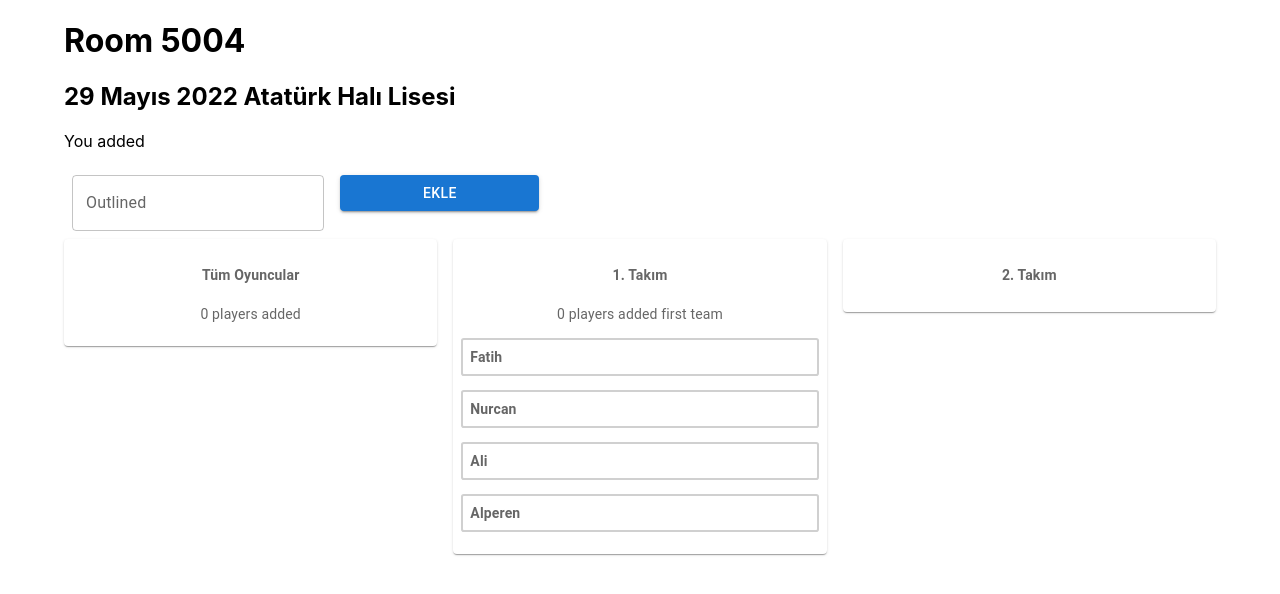
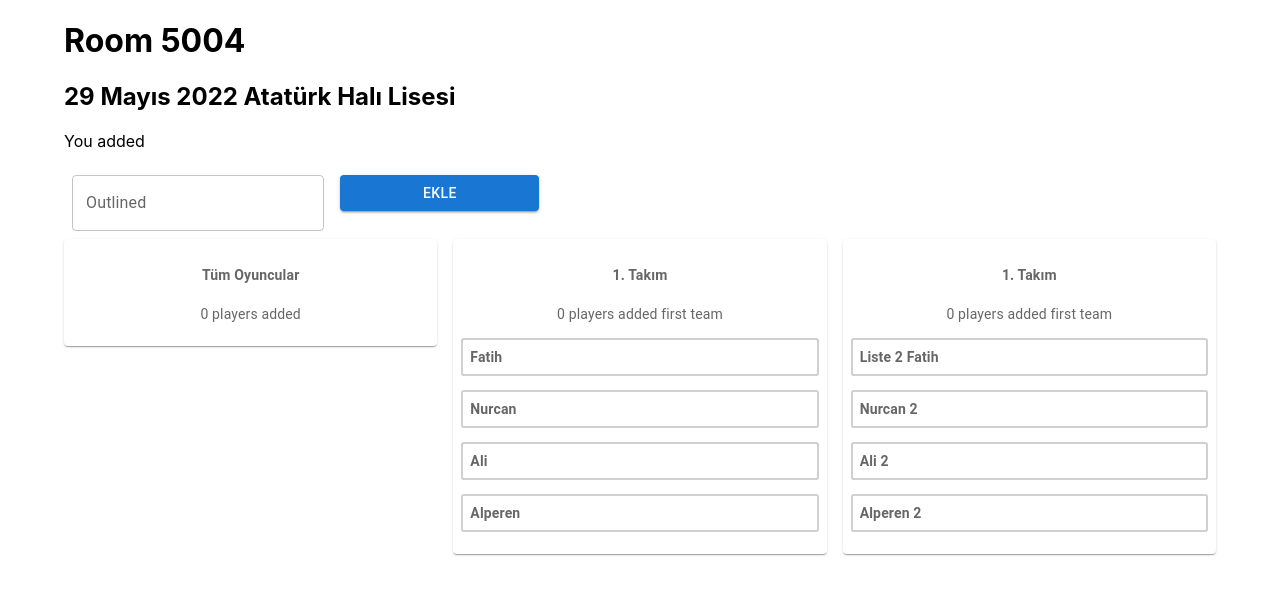
Before and after one commit to fbayhan/HaliSaha, a React (Create React App) app: page / in a window 1280 px wide. Shown: the top 594 px of the page. Built offline with nearby package versions, Linux system fonts and the light colour scheme.

Commit message:
Bug fix in team creation

```diff
--- a/src/App.js
+++ b/src/App.js
@@ -24,6 +24,7 @@ function App() {
     const [characters, updateCharacters] = useState(players);
 
     const [firstTeam, setFirstTeam] = useState([]);
+    const [secondTeam, setSecondTeam] = useState([]);
 
 
     const firstTeamItemsDemo = [{
@@ -44,8 +45,28 @@ function App() {
         },
     ];
 
+    const secondTeamItemsDemo = [{
+        "id": 30,
+        "name": "Liste 2 Fatih"
+    },
+        {
+            "id": 40,
+            "name": "Nurcan 2"
+        },
+        {
+            "id": 50,
+            "name": "Ali 2"
+        },
+        {
+            "id": 60,
+            "name": "Alperen 2"
+        },
+    ];
+
+
     useEffect(() => {
         setFirstTeam(firstTeamItemsDemo);
+        setSecondTeam(secondTeamItemsDemo);
     }, []);
 
 
@@ -74,8 +95,12 @@ function App() {
 
     function handleOnDragEnd(result) {
         //if (!result.destination) return;
+        const {source, destination} = result;
 
-        const {source, destination} = result;
+        let dummyList = getDroppableList(source.droppableId);
+        console.log(dummyList);
+
+
 
         console.log(source);
         console.log(destination);
@@ -108,57 +133,83 @@ function App() {
         }
     }
 
-    const id2List = {
-        droppable: 'items',
-        droppable2: 'selected'
-    };
 
-    function getList(id) {
-        this.state[this.id2List[id]];
-    }
 
     function onDragEnd(result) {
+        console.log(result)
         const {source, destination} = result;
+        console.log("Source: ")
+        console.log(source);
+        console.log("---------------")
+        console.log("Destination: ")
+        console.log(destination);
+        console.log(source.droppableId);
+        // dropped outside the list
+        console.log("---------------")
 
-        console.log(source);
-        console.log(destination);
 
-        // dropped outside the list
+        let dummyList = getDroppableList(source.droppableId);
+        console.log(dummyList);
+
         if (!destination) {
             return;
         }
 
         if (source.droppableId === destination.droppableId) {
             console.log("Aynı yere konuyor");
+            console.log(source)
             const items = reorder(
-                this.getList(source.droppableId),
+                getDroppableList(source.droppableId),
                 source.index,
                 destination.index
             );
+            updateDroppableList(source.droppableId, items);
 
-            let state = {items};
 
-            if (source.droppableId === 'droppable2') {
-                state = {selected: items};
-            }
-
-            this.setState(state);
         } else {
 
             console.log("Farklı yere konuyor");
-            const result = move(
-                this.getList(source.droppableId),
-                this.getList(destination.droppableId),
-                source,
-                destination
-            );
-
-            this.setState({
-                items: result.droppable,
-                selected: result.droppable2
-            });
+            // const result = move(
+            //     this.getList(source.droppableId),
+            //     this.getList(destination.droppableId),
+            //     source,
+            //     destination
+            // );
+            //
+            // this.setState({
+            //     items: result.droppable,
+            //     selected: result.droppable2
+            // });
         }
     }
+
+    const getDroppableList = (id) => {
+
+        switch (id) {
+            case "players":
+                return players;
+            case "team1":
+                return firstTeam;
+            case "team2":
+                return secondTeam;
+        }
+    }
+
+    const updateDroppableList = (id, list) => {
+
+        switch (id) {
+            case "players":
+                setPlayers(list);
+                return players;
+            case "team1":
+                setFirstTeam(list);
+                return firstTeam;
+            case "team2":
+                setSecondTeam(list)
+                return secondTeam;
+        }
+    }
+
 
     return (
 
@@ -177,15 +228,16 @@ function App() {
             </Box>
 
             <Grid container spacing={2}>
+                <DragDropContext onDragEnd={onDragEnd}>
                 <Grid item xs={4}>
                     <Item>
                         <h4>Tüm Oyuncular</h4>
 
                         <div>{players.length} players added</div>
 
-                        <DragDropContext onDragEnd={handleOnDragEnd}>
+
                             <Droppable droppableId="players">
-                                {(provided) => (
+                                {(provided, snapshot) => (
                                     <ul className="characters" {...provided.droppableProps} ref={provided.innerRef}>
                                         {players.map(({id, name}, index) => {
                                             return (
@@ -205,7 +257,7 @@ function App() {
                                     </ul>
                                 )}
                             </Droppable>
-                        </DragDropContext>
+
 
                     </Item>
                 </Grid>
@@ -213,7 +265,7 @@ function App() {
                     <Item>
                         <h4>1. Takım</h4>
                         <div>{players.length} players added first team</div>
-                        <DragDropContext onDragEnd={onDragEnd}>
+
                             <Droppable droppableId="team1">
                                 {(provided) => (
 
@@ -237,18 +289,44 @@ function App() {
                                 )}
 
                             </Droppable>
-                        </DragDropContext>
+
 
                     </Item>
                 </Grid>
                 <Grid item xs={4}>
 
                     <Item>
-                        <h4>2. Takım</h4>
+                        <h4>1. Takım</h4>
+                        <div>{players.length} players added first team</div>
+
+                            <Droppable droppableId="team2">
+                                {(provided) => (
+
+                                    <ul className="characters" {...provided.droppableProps} ref={provided.innerRef}>
+                                        {secondTeam.map(({id, name}, index) => {
+                                            return (
+                                                <Draggable key={id} draggableId={id + ""} index={index}>
+                                                    {(provided) => (
+                                                        <li ref={provided.innerRef} {...provided.draggableProps} {...provided.dragHandleProps}>
+
+                                                            <p>
+                                                                {name}
+                                                            </p>
+                                                        </li>
+                                                    )}
+                                                </Draggable>
+                                            );
+                                        })}
+                                        {provided.placeholder}
+                                    </ul>
+                                )}
+
+                            </Droppable>
+
 
                     </Item>
                 </Grid>
-
+                </DragDropContext>
             </Grid>
 
 
```
